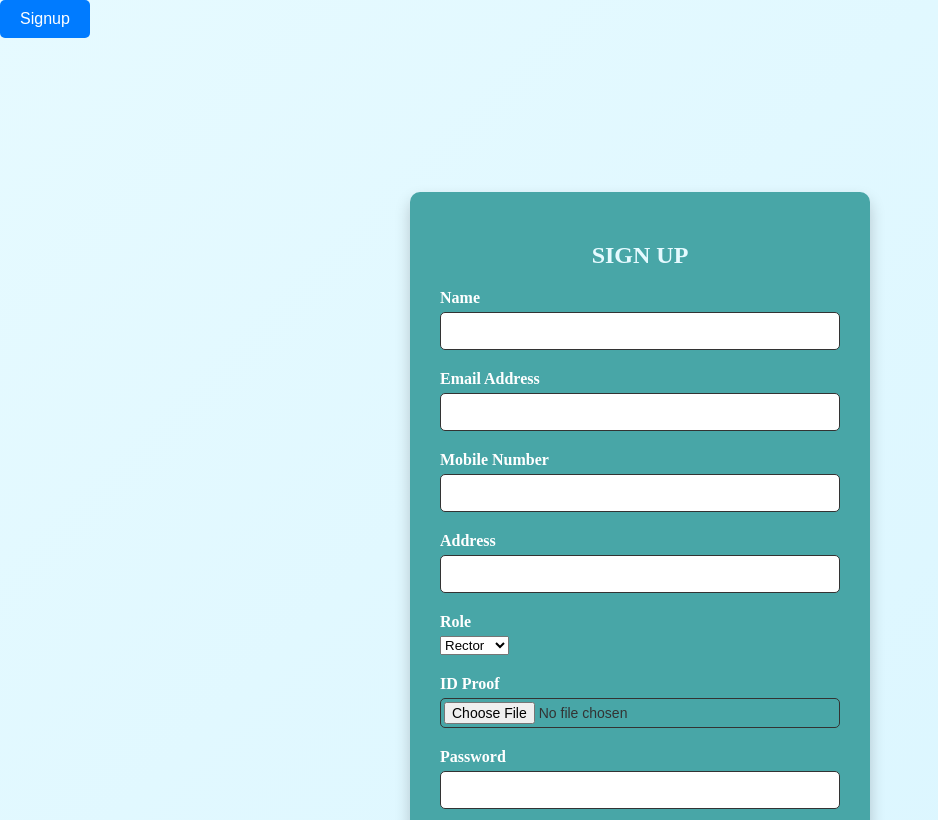
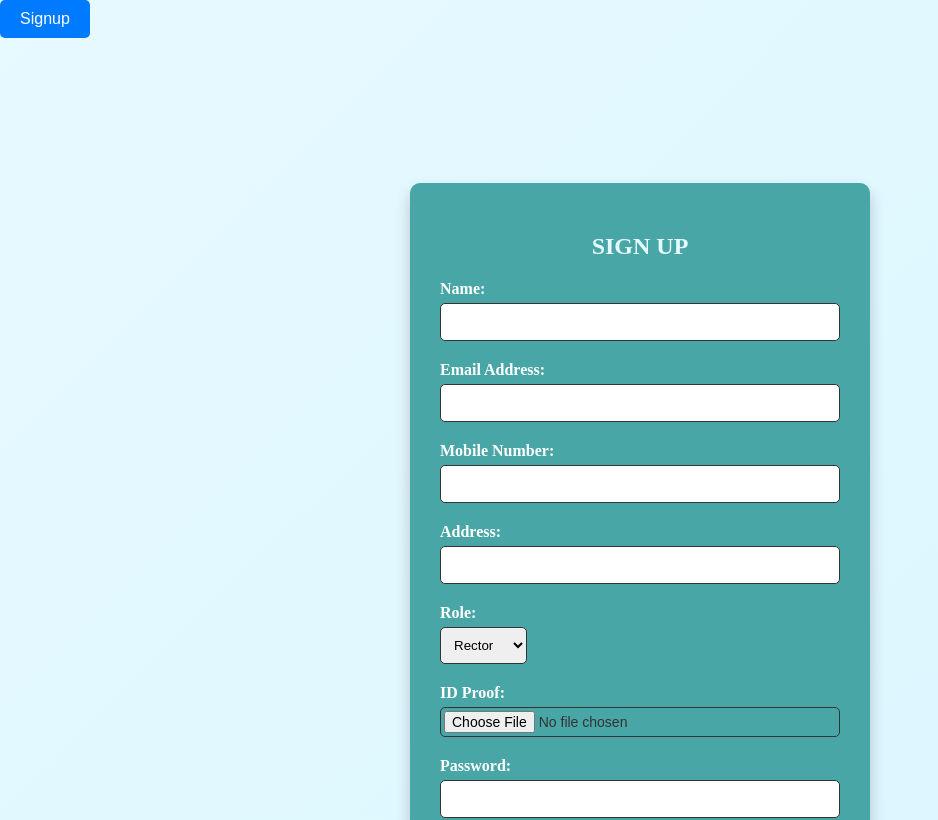
Before and after one commit to Shryumeghre/SGGS_hostel_project, a React (Create React App) app in the folder frontend/: page /SignupRector in a window 1280 px wide. Shown: the top 820 px of the page, without its empty margins (0-938 px from the left). Built offline with nearby package versions, Linux system fonts and the light colour scheme.

Commit message:
signup done

```diff
--- a/frontend/src/Components/SignupRector/SignupRector.css
+++ b/frontend/src/Components/SignupRector/SignupRector.css
@@ -92,3 +92,8 @@ body{
       font-size: 15px;
     }
   }
+  #role{
+    padding:9px;
+    border-radius:5px;
+    border: 1px solid #333333;
+  }
--- a/frontend/src/Components/SignupRector/SignupRector.js
+++ b/frontend/src/Components/SignupRector/SignupRector.js
@@ -17,7 +17,7 @@ const SignupRector = () => {
     const { name, value } = e.target;
     setFormData((prev) => ({
       ...prev,
-      [name]: value
+      [name]: value ///[e.target.name]:e.target.value
     }));
   };
 
@@ -68,7 +68,7 @@ const SignupRector = () => {
         <h2>SIGN UP</h2>
         <form onSubmit={handleSubmit}>
           <div className="form-group">
-            <label htmlFor="name">Name</label>
+            <label htmlFor="name">Name:</label>
             <input
               type="text"
               id="name"
@@ -80,7 +80,7 @@ const SignupRector = () => {
           </div>
 
           <div className="form-group">
-            <label htmlFor="email">Email Address</label>
+            <label htmlFor="email">Email Address:</label>
             <input
               type="email"
               id="email"
@@ -92,7 +92,7 @@ const SignupRector = () => {
           </div>
 
           <div className="form-group">
-            <label htmlFor="mobile">Mobile Number</label>
+            <label htmlFor="mobile">Mobile Number:</label>
             <input
               type="text"
               id="mobile"
@@ -104,7 +104,7 @@ const SignupRector = () => {
           </div>
 
           <div className="form-group">
-            <label htmlFor="address">Address</label>
+            <label htmlFor="address">Address:</label>
             <input
               type="text"
               id="address"
@@ -116,7 +116,7 @@ const SignupRector = () => {
           </div>
 
           <div className="form-group">
-            <label htmlFor="role">Role</label>
+            <label htmlFor="role">Role:</label>
             <select
               id="role"
               name="role"
@@ -131,7 +131,7 @@ const SignupRector = () => {
           </div>
 
           <div className="form-group">
-            <label htmlFor="idProof">ID Proof</label>
+            <label htmlFor="idProof">ID Proof:</label>
             <input
               type="file"
               id="idProof"
@@ -142,7 +142,7 @@ const SignupRector = () => {
           </div>
 
           <div className="form-group">
-            <label htmlFor="password">Password</label>
+            <label htmlFor="password">Password:</label>
             <input
               type="password"
               id="password"
@@ -154,7 +154,7 @@ const SignupRector = () => {
           </div>
 
           <div className="form-group">
-            <label htmlFor="confirmPassword">Confirm Password</label>
+            <label htmlFor="confirmPassword">Confirm Password:</label>
             <input
               type="password"
               id="confirmPassword"
```
